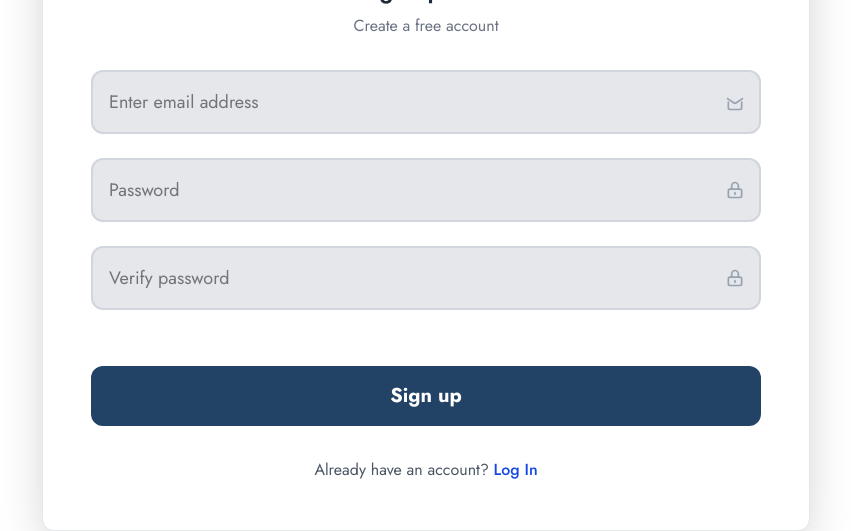
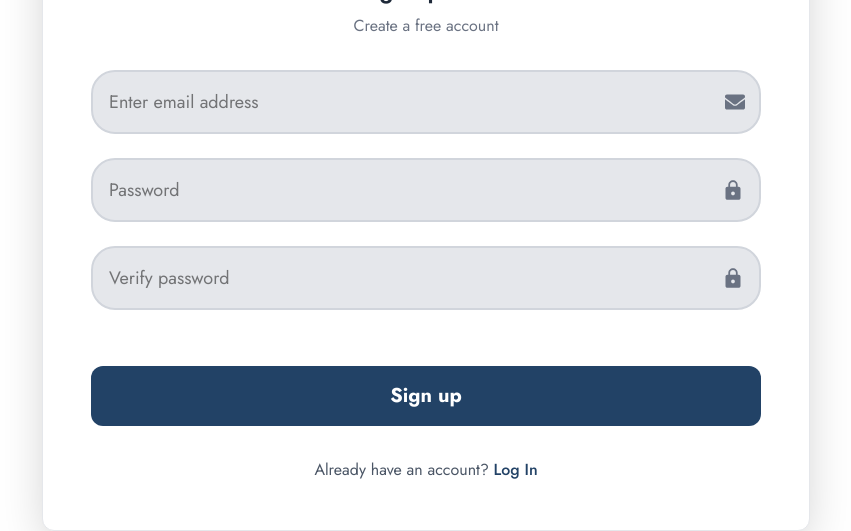
Before and after one commit to melaniemwendwa/DisasterConnect, a React (Vite) app in the folder client/: page /signup in a window 1280 px wide. Shown: the part 200-731 px from the top of the page, without its empty margins (214-1065 px from the left). Built offline with nearby package versions, Linux system fonts and the light colour scheme.

Commit message:
add styling tothe login page and sign up page

```diff
--- a/client/src/pages/Login.jsx
+++ b/client/src/pages/Login.jsx
@@ -32,7 +32,7 @@ const LoginPage = () => {
                 type="text"
                 placeholder="Username"
                 required
-                className="w-full p-4 text-lg bg-gray-200 border border-gray-300 rounded-lg focus:outline-none focus:ring-2 focus:ring-blue-500 focus:border-transparent transition duration-150"
+                className="w-full p-4 text-lg bg-gray-200 border border-gray-300 rounded-[24px] text-center focus:outline-none focus:ring-2 focus:ring-blue-500 focus:border-transparent transition duration-150"
               />
             </div>
 
@@ -42,14 +42,14 @@ const LoginPage = () => {
                 type="password"
                 placeholder="Password"
                 required
-                className="w-full p-4 text-lg bg-gray-200 border border-gray-300 rounded-lg focus:outline-none focus:ring-2 focus:ring-blue-500 focus:border-transparent transition duration-150"
+                className="w-full p-4 text-lg bg-gray-200 border border-gray-300 rounded-[24px] text-center focus:outline-none focus:ring-2 focus:ring-blue-500 focus:border-transparent transition duration-150"
               />
             </div>
 
             {/* Login Button */}
             <button
               type="submit"
-              className="w-full py-4 bg-[#224266] text-white font-bold text-xl rounded-lg hover:bg-blue-800 focus:outline-none focus:ring-4 focus:ring-blue-300 transition duration-150"
+              className="w-full p-4 text-lg bg-[#224266] border border-gray-300 rounded-[24px] text-white text-center focus:outline-none focus:ring-2 focus:ring-blue-[#id3756] focus:border-transparent transition duration-150"
             >
               Login
             </button>
--- a/client/src/pages/Signup.jsx
+++ b/client/src/pages/Signup.jsx
@@ -1,5 +1,9 @@
 import React from 'react';
 import logo from '../assets/logo.png';
+import { FaEnvelope } from "react-icons/fa";
+import { IoMdLock } from "react-icons/io";
+
+
 
 const SignupPage = () => {
   const handleSubmit = (e) => {
@@ -41,11 +45,12 @@ const SignupPage = () => {
                   id="email"
                   placeholder="Enter email address"
                   required
-                  className="w-full p-4 text-lg bg-gray-200 border-2 border-gray-300 rounded-xl focus:outline-none focus:ring-2 focus:ring-blue-500 transition duration-150"
+                  className="w-full pr-12 pl-4 py-4 text-lg font-normal bg-gray-200 border-2 border-gray-300 rounded-[24px] focus:outline-none focus:ring-2 focus:ring-blue-500 transition duration-150"
                 />
-                <span className="absolute right-4 top-1/2 transform -translate-y-1/2 text-gray-400">
-                    {/* Simple envelope icon for Email address */}
-                    <svg className="w-5 h-5" fill="none" stroke="currentColor" viewBox="0 0 24 24" xmlns="http://www.w3.org/2000/svg"><path strokeLinecap="round" strokeLinejoin="round" strokeWidth="2" d="M3 8l7.89 5.26a2 2 0 002.22 0L21 8m-17 4v7a2 2 0 002 2h12a2 2 0 002-2v-7"></path></svg>
+
+                {/* Envelope icon positioned on the right side of the input */}
+                <span className="absolute right-4 top-1/2 transform -translate-y-1/2 text-gray-500">
+                  <FaEnvelope className="w-5 h-5" />
                 </span>
               </div>
             </div>
@@ -59,12 +64,10 @@ const SignupPage = () => {
                   id="password"
                   placeholder="Password"
                   required
-                  className="w-full p-4 text-lg bg-gray-200 border-2 border-gray-300 rounded-xl focus:outline-none focus:ring-2 focus:ring-blue-500 transition duration-150"
+                  className="w-full pr-12 p-4 text-lg font-normal bg-gray-200 border-2 border-gray-300 rounded-[24px] focus:outline-none focus:ring-2 focus:ring-blue-500 transition duration-150"
                 />
-                <span className="absolute right-4 top-1/2 transform -translate-y-1/2 text-gray-400">
-                    {/* Lock icon for Password */}
-                    <svg className="w-5 h-5" fill="none" stroke="currentColor" viewBox="0 0 24 24" xmlns="http://www.w3.org/2000/svg"><path strokeLinecap="round" strokeLinejoin="round" strokeWidth="2" d="M12 15v2m-6 4h12a2 2 0 002-2v-6a2 2 0 00-2-2H6a2 2 0 00-2 2v6a2 2 0 002 2zm10-10V7a4 4 0 00-8 0v4"></path></svg>
-                </span>
+                {/* Lock icon for Password */}
+                <IoMdLock className="absolute right-4 top-1/2 transform -translate-y-1/2 text-gray-500 w-6 h-6" />
               </div>
             </div>
 
@@ -77,19 +80,17 @@ const SignupPage = () => {
                   id="verify-password"
                   placeholder="Verify password"
                   required
-                  className="w-full p-4 text-lg bg-gray-200 border-2 border-gray-300 rounded-xl focus:outline-none focus:ring-2 focus:ring-blue-500 transition duration-150"
+                  className="w-full pr-12 p-4 text-lg font-normal bg-gray-200 border-2 border-gray-300 rounded-[24px] focus:outline-none focus:ring-2 focus:ring-blue-500 transition duration-150"
                 />
-                <span className="absolute right-4 top-1/2 transform -translate-y-1/2 text-gray-400">
-                    {/* Lock icon for Verify password */}
-                    <svg className="w-5 h-5" fill="none" stroke="currentColor" viewBox="0 0 24 24" xmlns="http://www.w3.org/2000/svg"><path strokeLinecap="round" strokeLinejoin="round" strokeWidth="2" d="M12 15v2m-6 4h12a2 2 0 002-2v-6a2 2 0 00-2-2H6a2 2 0 00-2 2v6a2 2 0 002 2zm10-10V7a4 4 0 00-8 0v4"></path></svg>
-                </span>
+                <IoMdLock  className="absolute right-4 top-1/2 transform -translate-y-1/2 text-gray-500 w-6 h-6"/>
+
               </div>
             </div>
 
             {/* Sign Up Button */}
             <button
               type="submit"
-              className="w-full py-4 bg-[#224266] text-white font-bold text-xl rounded-xl hover:bg-blue-800 focus:outline-none focus:ring-4 focus:ring-blue-300 transition duration-150 mt-8"
+              className="w-full py-4 bg-[#224266] text-white font-bold text-xl rounded-xl hover:bg-[#1d3756] focus:outline-none focus:ring-4 focus:ring-blue-300 transition duration-150 mt-8"
             >
               Sign up
             </button>
@@ -99,7 +100,7 @@ const SignupPage = () => {
           <div className="mt-8 text-center text-base">
             <p className="text-gray-600">
               Already have an account?{' '}
-              <a href="/login" className="text-blue-700 hover:text-blue-900 font-medium transition duration-150">
+              <a href="/login" className="text-[#224266] hover:text-[#1d3756] font-medium transition duration-150">
                 Log In
               </a>
             </p>
```
